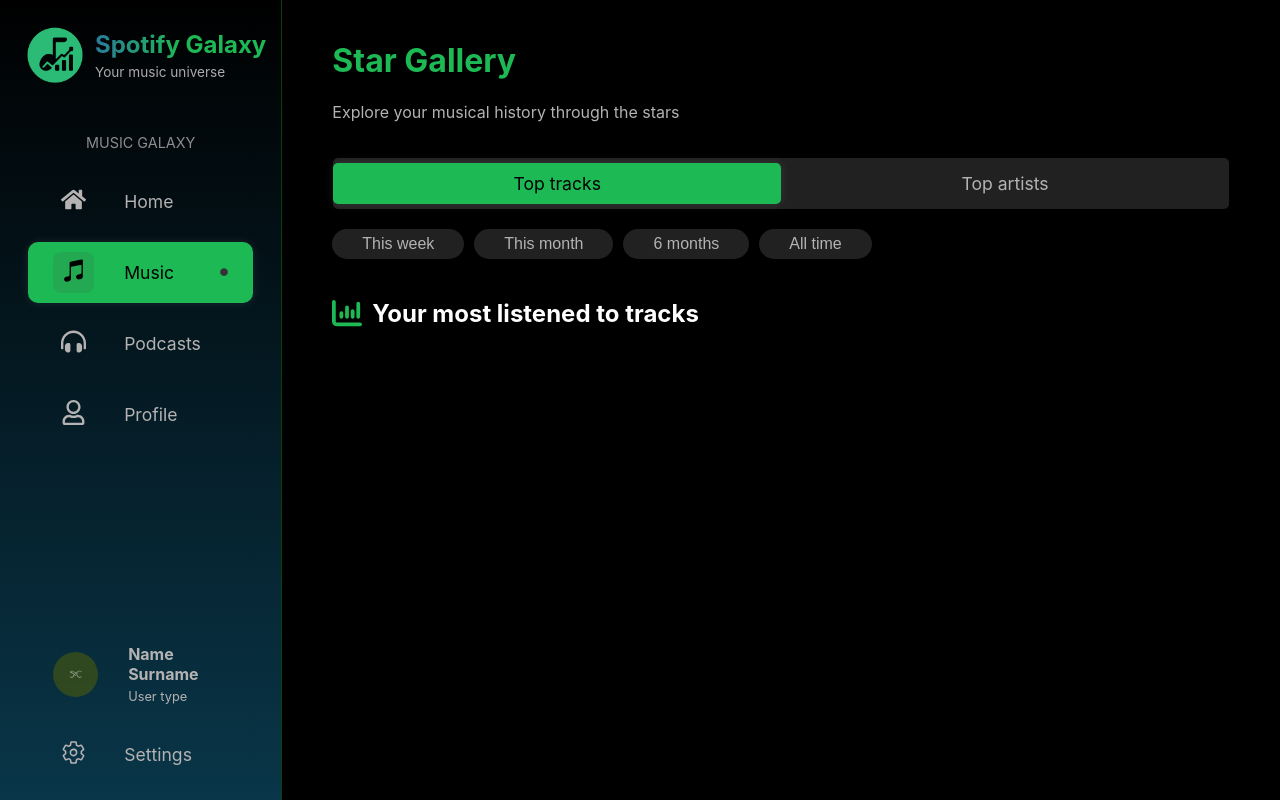
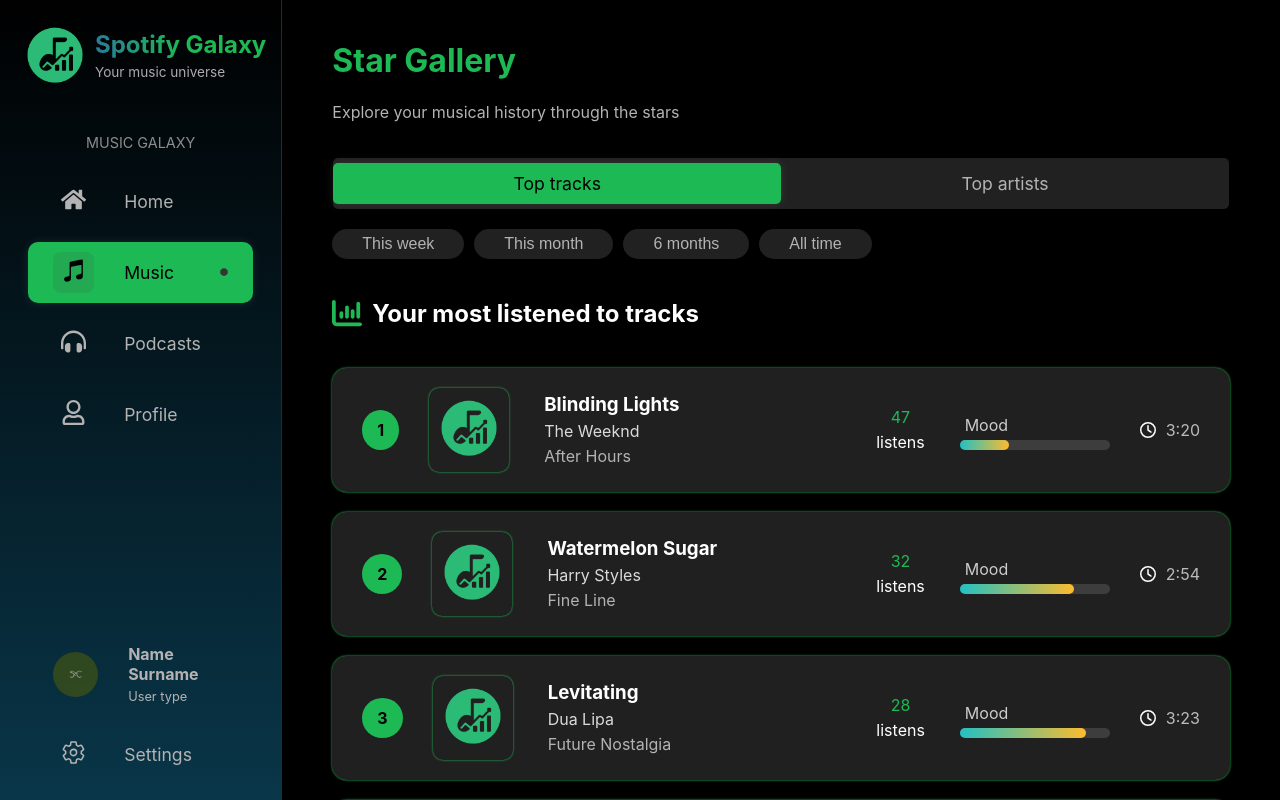
Before and after one commit to kazaz03/spotify-stats-web, a React (Vite) app: page /music/toptracks in a window 1280 px wide. Built offline with nearby package versions, Linux system fonts and the light colour scheme.

Commit message:
top track element ui

```diff
--- a/components/TopTrackElement.jsx
+++ b/components/TopTrackElement.jsx
@@ -1,46 +1,35 @@
-export default function TopTrackElement() {
-  //hardkodirani podaci - jos uvijek nisu prilagodjeni api i bekendu
-  const topArtists = [
-    {
-      rank: 1,
-      name: "The Weeknd",
-      genres: ["Pop", "R&B", "Alternative"],
-      listens: 156,
-      energy: 0.73,
-      danceability: 0.67,
-    },
-    {
-      rank: 2,
-      name: "Dua Lipa",
-      genres: ["Pop", "Dance"],
-      listens: 89,
-      energy: 0.81,
-      danceability: 0.84,
-    },
-    {
-      rank: 3,
-      name: "Harry Styles",
-      genres: ["Pop", "Rock"],
-      listens: 76,
-      energy: 0.62,
-      danceability: 0.54,
-    },
-    {
-      rank: 4,
-      name: "Olivia Rodrigo",
-      genres: ["Pop", "Alternative"],
-      listens: 67,
-      energy: 0.69,
-      danceability: 0.42,
-    },
-    {
-      rank: 5,
-      name: "Billie Eilish",
-      genres: ["Alternative", "Pop"],
-      listens: 58,
-      energy: 0.45,
-      danceability: 0.51,
-    },
-  ];
-  return <h1>Top track element here</h1>;
+import logo from "/logo.png";
+import ProgressBar from "./ProgressBar";
+import { FaRegClock } from "react-icons/fa6";
+
+export default function TopTrackElement({ element }) {
+  return (
+    <div className="top-track-element">
+      <div className="top-track-info-left-side">
+        <div className="rank-info">{element.rank}</div>
+        <div className="top-track-pic-container">
+          <img src={logo} style={{ width: "80px" }} />
+        </div>
+        <div className="top-track-main-info">
+          <h3>{element.title}</h3>
+          <p style={{ color: "rgba(220, 217, 217, 1)" }}>{element.artist}</p>
+          <p className="top-track-album">{element.album}</p>
+        </div>
+      </div>
+      <div className="top-track-info-right-side">
+        <div className="top-track-listens">
+          <p className="number">{element.listens}</p>
+          <p style={{ color: "white" }}>listens</p>
+        </div>
+        <div className="top-track-mood">
+          <p>Mood</p>
+          <ProgressBar percentage={element.valence * 100} />
+        </div>
+        <div className="top-track-duration">
+          <FaRegClock style={{ color: "white" }} />
+          <p>{element.duration}</p>
+        </div>
+      </div>
+    </div>
+  );
 }
--- a/pages/TopArtists.jsx
+++ b/pages/TopArtists.jsx
@@ -4,6 +4,49 @@
 export default function TopArtists() {
   const [searchParams, setSearchParams] = useSearchParams();
   const time = searchParams.get("time");
+  //hardkodirani podaci - jos uvijek nisu prilagodjeni api i bekendu
+  const topArtists = [
+    {
+      rank: 1,
+      name: "The Weeknd",
+      genres: ["Pop", "R&B", "Alternative"],
+      listens: 156,
+      energy: 0.73,
+      danceability: 0.67,
+    },
+    {
+      rank: 2,
+      name: "Dua Lipa",
+      genres: ["Pop", "Dance"],
+      listens: 89,
+      energy: 0.81,
+      danceability: 0.84,
+    },
+    {
+      rank: 3,
+      name: "Harry Styles",
+      genres: ["Pop", "Rock"],
+      listens: 76,
+      energy: 0.62,
+      danceability: 0.54,
+    },
+    {
+      rank: 4,
+      name: "Olivia Rodrigo",
+      genres: ["Pop", "Alternative"],
+      listens: 67,
+      energy: 0.69,
+      danceability: 0.42,
+    },
+    {
+      rank: 5,
+      name: "Billie Eilish",
+      genres: ["Alternative", "Pop"],
+      listens: 58,
+      energy: 0.45,
+      danceability: 0.51,
+    },
+  ];
   return (
     <div className="top-artists-container">
       <div className="title">
--- a/pages/TopTracks.jsx
+++ b/pages/TopTracks.jsx
@@ -6,6 +6,7 @@
   //hardkodirani podaci - jos uvijek nisu prilagodjeni api i bekendu
   const topTracks = [
     {
+      id: 1,
       rank: 1,
       title: "Blinding Lights",
       artist: "The Weeknd",
@@ -16,6 +17,7 @@
       trend: "up",
     },
     {
+      id: 2,
       rank: 2,
       title: "Watermelon Sugar",
       artist: "Harry Styles",
@@ -26,6 +28,7 @@
       trend: "same",
     },
     {
+      id: 3,
       rank: 3,
       title: "Levitating",
       artist: "Dua Lipa",
@@ -36,6 +39,7 @@
       trend: "up",
     },
     {
+      id: 4,
       rank: 4,
       title: "Good 4 U",
       artist: "Olivia Rodrigo",
@@ -46,6 +50,7 @@
       trend: "down",
     },
     {
+      id: 5,
       rank: 5,
       title: "Stay",
       artist: "The Kid LAROI, Justin Bieber",
@@ -64,7 +69,11 @@
         <FaChartColumn style={{ color: "#1db954", fontSize: "30px" }} />
         <h2 style={{ color: "white" }}>Your most listened to tracks</h2>
       </div>
-      <div className="top-tracks-elements"></div>
+      <div className="top-tracks-elements">
+        {topTracks.map((item) => {
+          return <TopTrackElement key={item.id} element={item} />;
+        })}
+      </div>
     </div>
   );
 }
--- a/src/index.css
+++ b/src/index.css
@@ -570,3 +570,101 @@
     grid-template-rows: 1fr 1fr;
   }
 }
+
+.top-track-element {
+  display: flex;
+  flex-direction: row;
+  background-color: rgb(33, 32, 32);
+  margin-top: 20px;
+  border-radius: 15px;
+  width: 100%;
+  box-shadow: 0 0 2px 0.2px #1db954;
+  align-items: center;
+  padding: 20px 30px;
+  justify-content: space-between;
+  cursor: pointer;
+  min-width: 650px;
+}
+
+.top-track-info-left-side {
+  display: flex;
+  flex-direction: row;
+  align-items: center;
+  gap: 30px;
+}
+
+.rank-info {
+  background: #1db954;
+  padding: 10px 15px;
+  border-radius: 50%;
+  font-weight: bold;
+}
+
+.top-track-pic-container {
+  box-shadow: 0 0 2px 0.2px #1db954;
+  border-radius: 10px;
+}
+
+.top-track-main-info h3 {
+  color: white;
+  margin: 5px;
+}
+
+.top-track-main-info p {
+  margin: 5px;
+}
+
+.top-track-main-info .top-track-album {
+  color: rgb(180, 178, 178);
+}
+
+.top-track-info-right-side {
+  display: flex;
+  flex-direction: row;
+  align-items: center;
+  gap: 30px;
+  min-width: 150px;
+}
+
+.top-track-listens {
+  text-align: center;
+}
+
+.top-track-listens p {
+  margin: 5px;
+}
+
+.top-track-listens .number {
+  color: #1db954;
+}
+
+.top-track-mood p {
+  color: rgb(205, 205, 205);
+  margin: 5px;
+}
+
+.top-track-mood {
+  display: flex;
+  flex-direction: column;
+  align-items: flex-start;
+  width: 150px;
+  justify-content: center;
+}
+
+.progress-bar {
+  width: 100%;
+  height: 10px;
+  border-radius: 10px;
+  background-color: rgb(61, 61, 61);
+}
+
+.top-track-duration {
+  display: flex;
+  flex-direction: row;
+  align-items: center;
+  gap: 10px;
+}
+
+.top-track-duration p {
+  color: rgb(189, 186, 186);
+}
```
